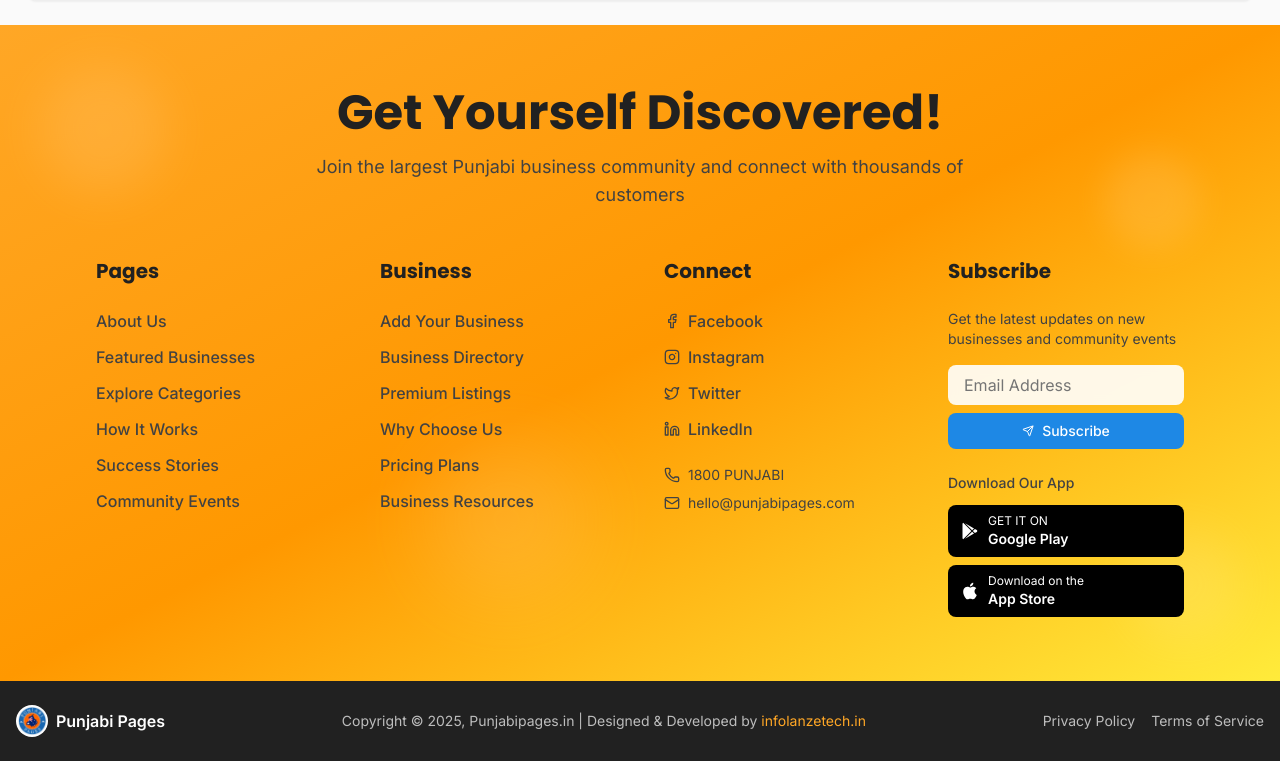
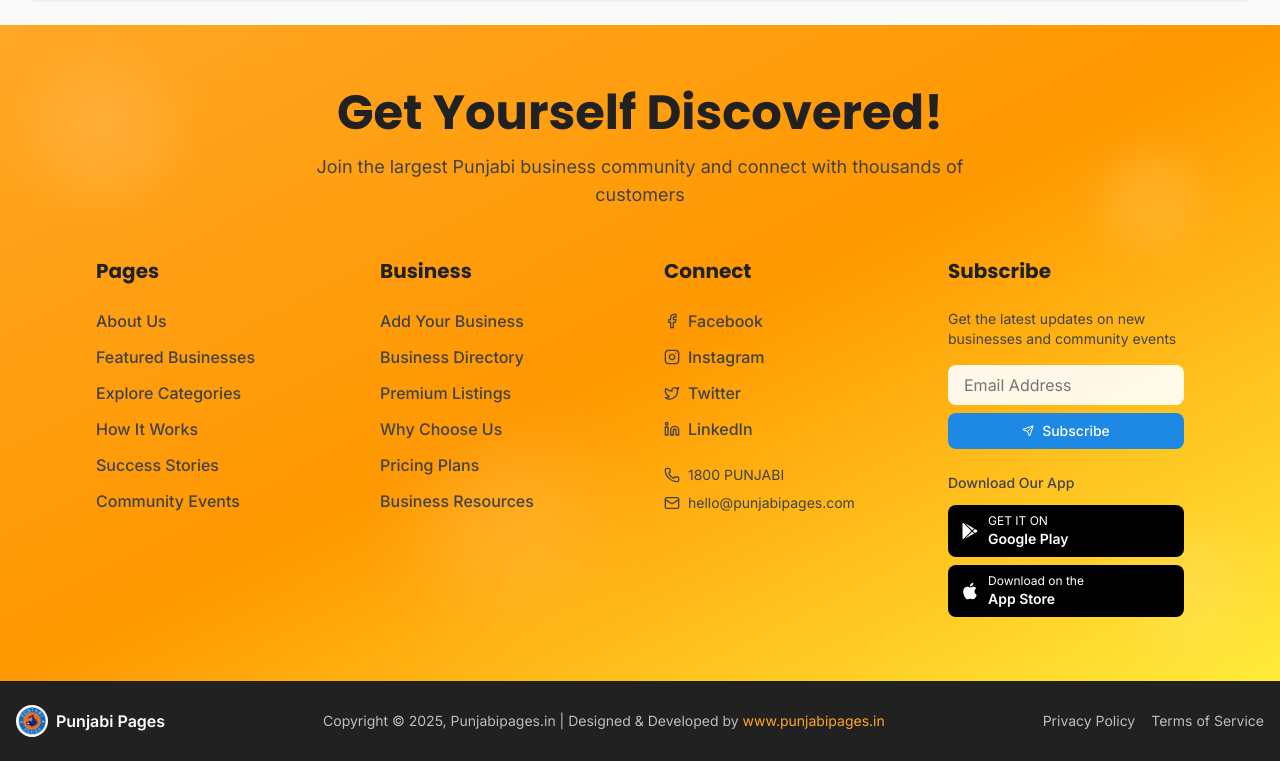
Before and after one commit to Infolanze807/punjabi-pages, a React (Vite) app: page /business-details-data in a window 1280 px wide. Shown: the part 2742-3503 px from the top of the page. Built offline with nearby package versions, Linux system fonts and the light colour scheme.

Commit message:
URL Change

```diff
--- a/src/components/Footer/Footer.jsx
+++ b/src/components/Footer/Footer.jsx
@@ -219,7 +219,7 @@
               <p className="text-sm text-gray-400">
                 Copyright © 2025, Punjabipages.in | Designed & Developed by{" "}
                 <a href="#" className="text-orange-400 hover:text-orange-300 transition-colors">
-                  infolanzetech.in
+                  www.punjabipages.in
                 </a>
               </p>
             </div>
```
